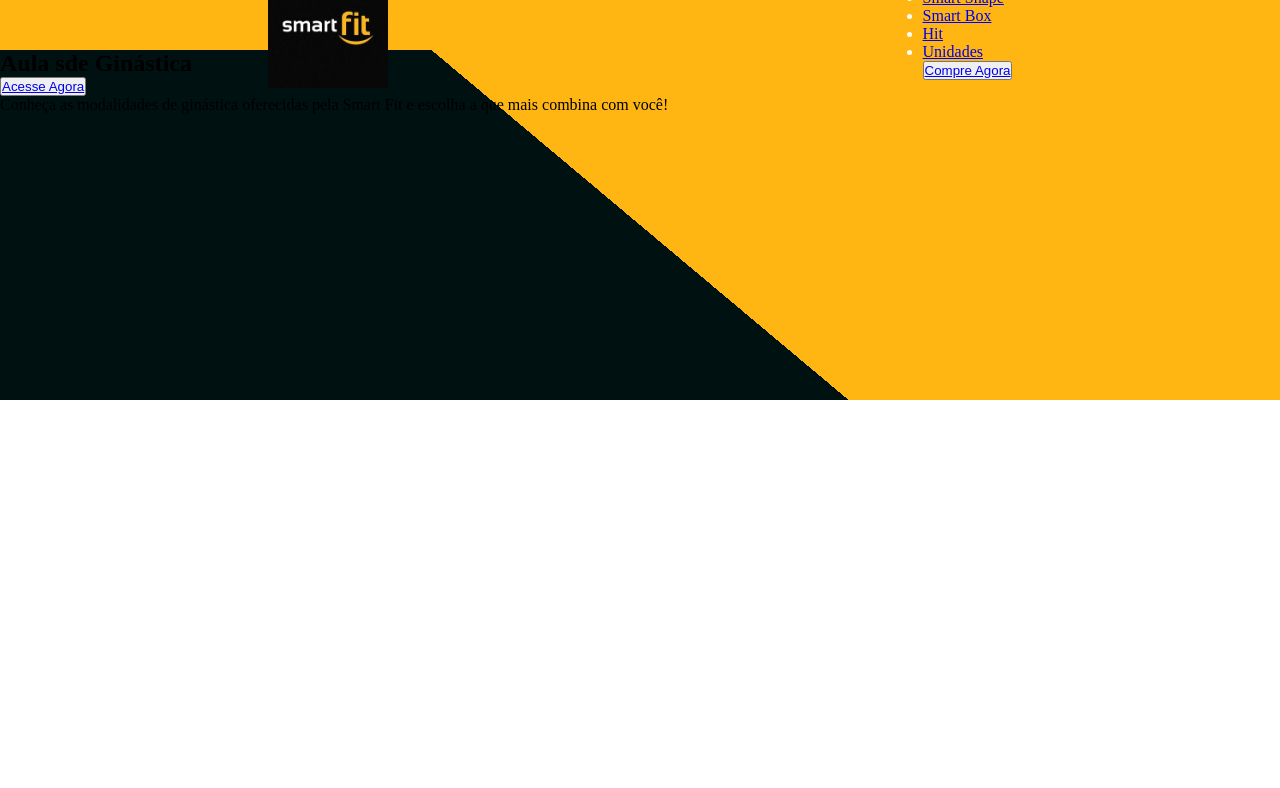
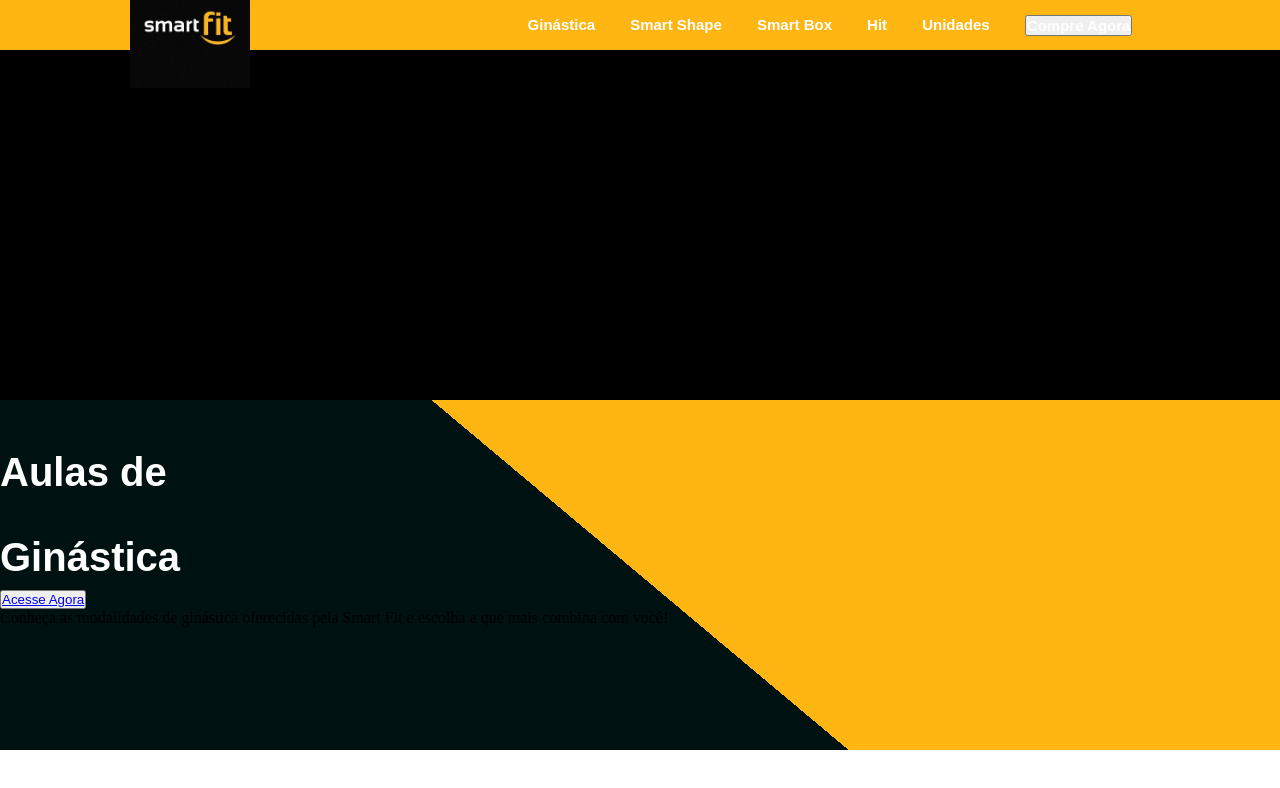
Before and after one commit to jv1903/SmartFit, a plain HTML site: page index.html in a window 1280 px wide. Drawn offline with Linux system fonts and the light colour scheme.

Commit message:
começo main
Nav - 50%
main em processo de evolução

```diff
--- a/index.html
+++ b/index.html
@@ -33,7 +33,8 @@
 
     <main>
         <div class="Container-1">
-            <h2> Aula sde Ginástica</h2>
+            <h2 id="aulas"> Aulas de </h2>
+            <h2 id="ginastica">Ginástica</h2>
             <button><a href="#">Acesse Agora</a></button>
             <p>Conheça as modalidades de ginástica oferecidas pela Smart Fit e escolha a que mais combina com você!</p>
         </div>
--- a/style.css
+++ b/style.css
@@ -17,6 +17,11 @@ nav{
     margin-top: 10px;
 
  }
+ header{
+    width: 100%;
+    height: 400px;
+    background-color: black;
+ }
 
 .Container-1{
     width: 100%;
@@ -26,3 +31,30 @@ nav{
     background-color: #000000;
     background-image: -webkit-linear-gradient(50deg, #011 50%, #ffb612 0%);
 }
+nav ul{
+    list-style: none;
+    display: flex;
+    justify-content: space-around;
+    align-items: center;
+    width: 50%;
+}
+nav ul a{
+    text-decoration: none;
+    color: white;
+    font-family: Arial, Helvetica, sans-serif;
+    font-size: 15px;
+    font-weight: bold;
+}
+
+.Container-1 h2{
+    color: white;
+    font-family: Arial, Helvetica, sans-serif;
+    font-size: 40px;
+    font-weight: bold;
+    text-align: left;
+    padding-top: 50px;
+}
+.Container-1 #ginastica{
+    margin-bottom: 10px;
+    padding-top: 40px;
+}
```
